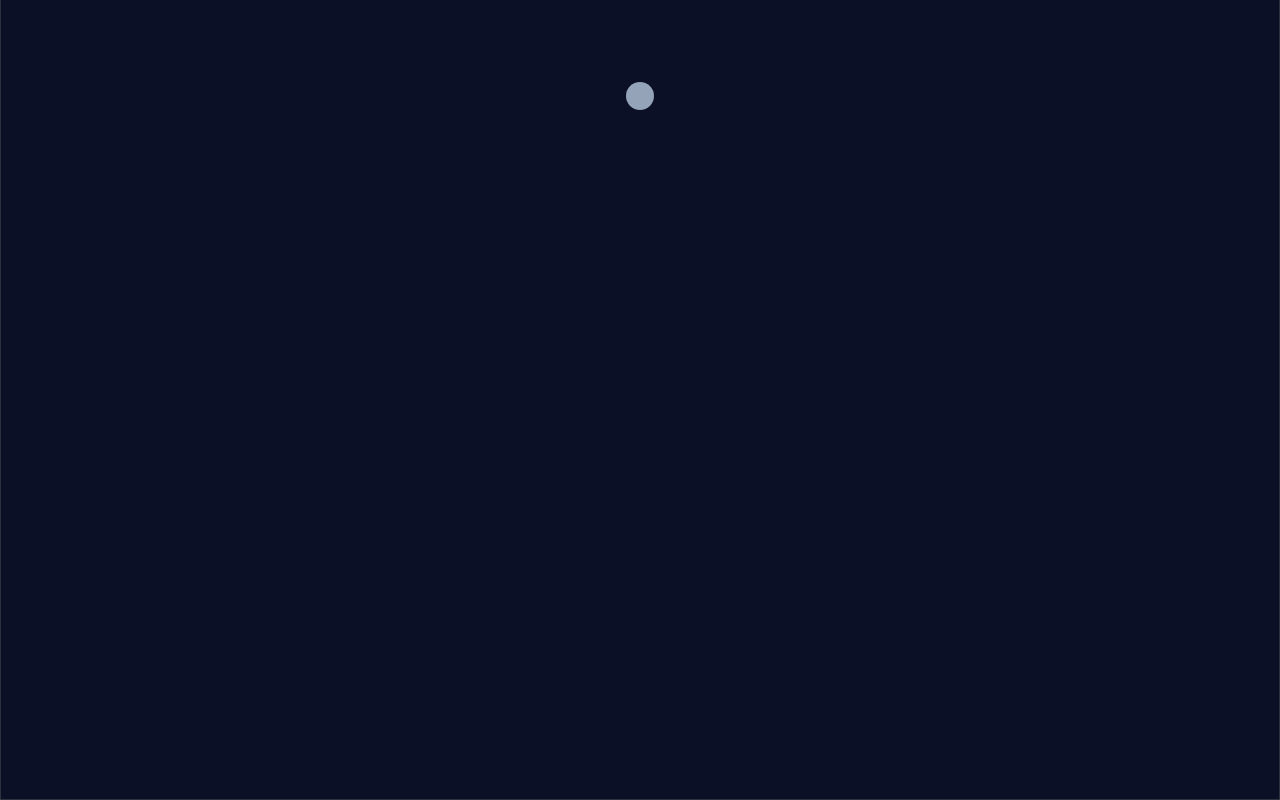
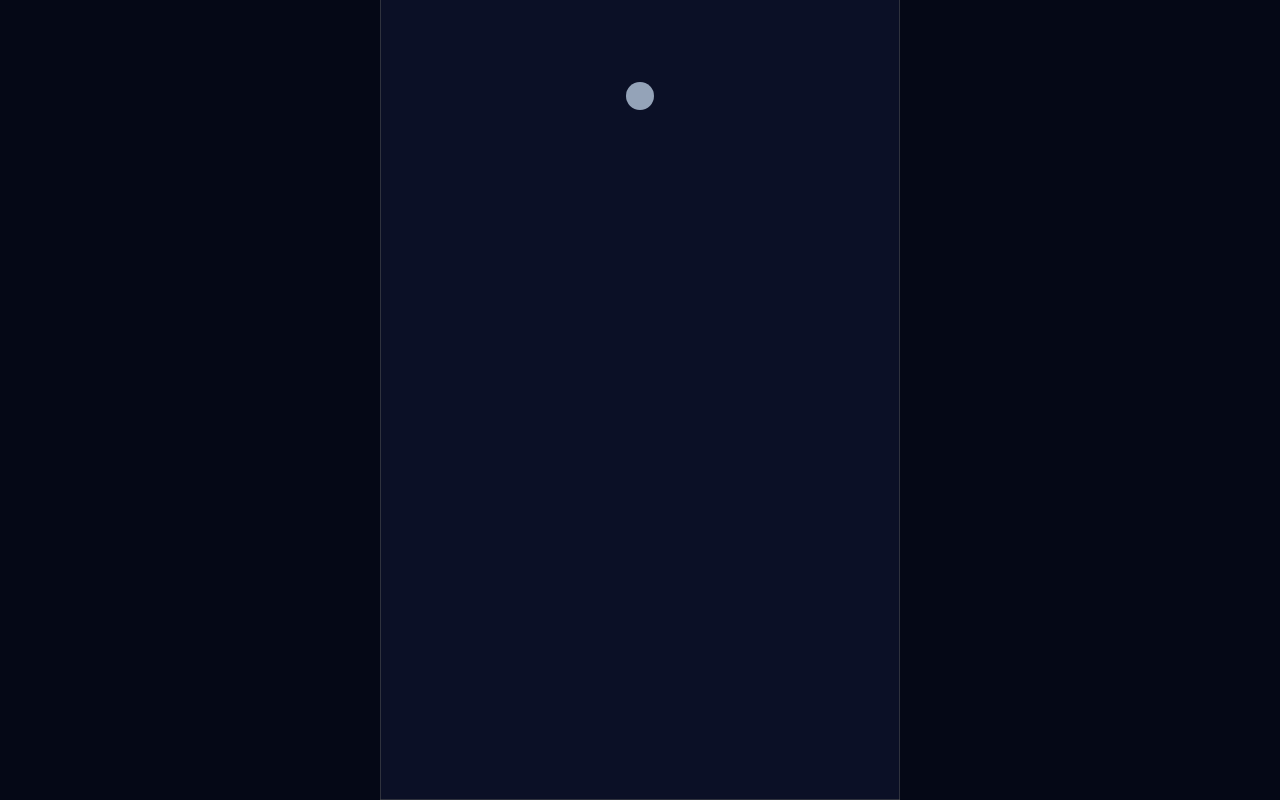
Before and after one commit to kankaali/sputnika-game, a plain HTML site: page index.html in a window 1280 px wide. Drawn offline with nearby package versions, Linux system fonts and the light colour scheme; animation ran at ten frames a second.

Commit message:
Update index.html

```diff
--- a/index.html
+++ b/index.html
@@ -17,9 +17,11 @@
     }
 
     #game {
-      width: 100%;
-      height: 100%;
-    }
+  width: 100vw;
+  height: 100vh;
+  max-width: 520px;
+  margin: auto;
+}
   </style>
 </head>
 <body>
```
